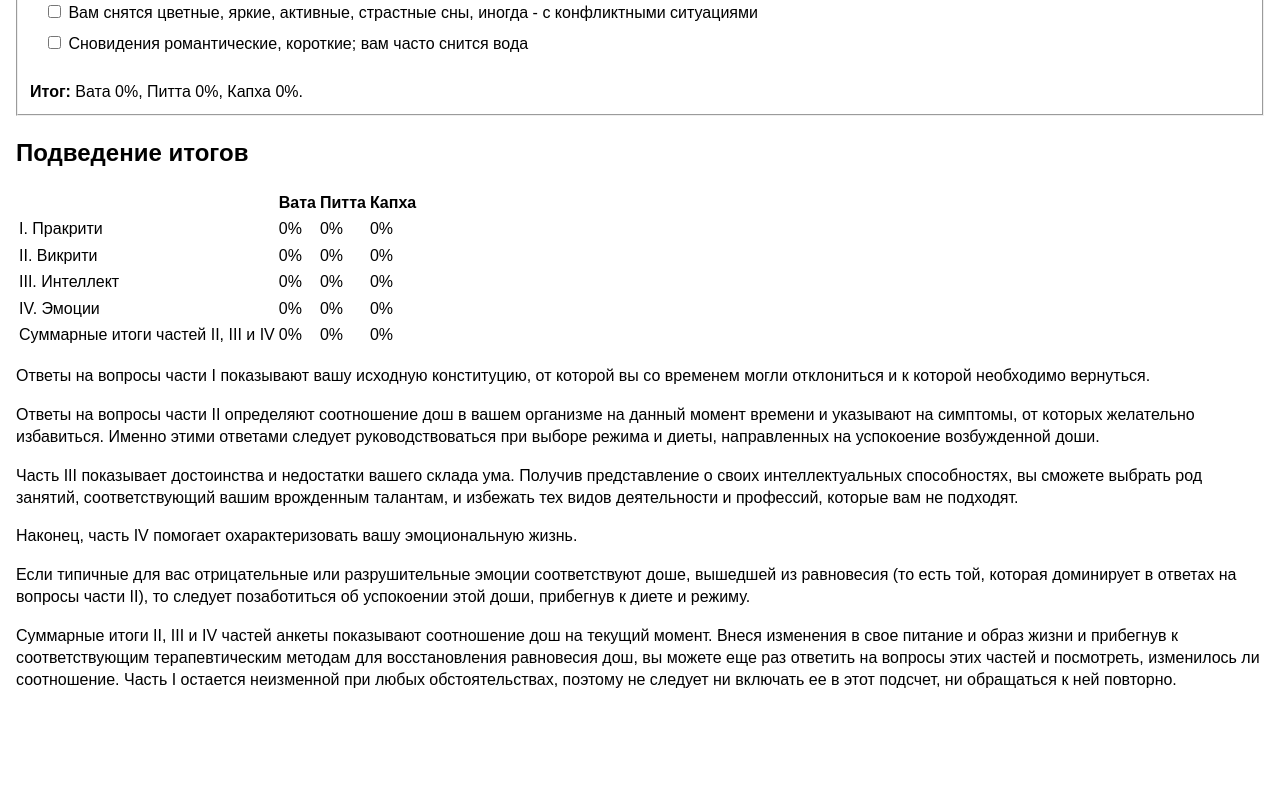
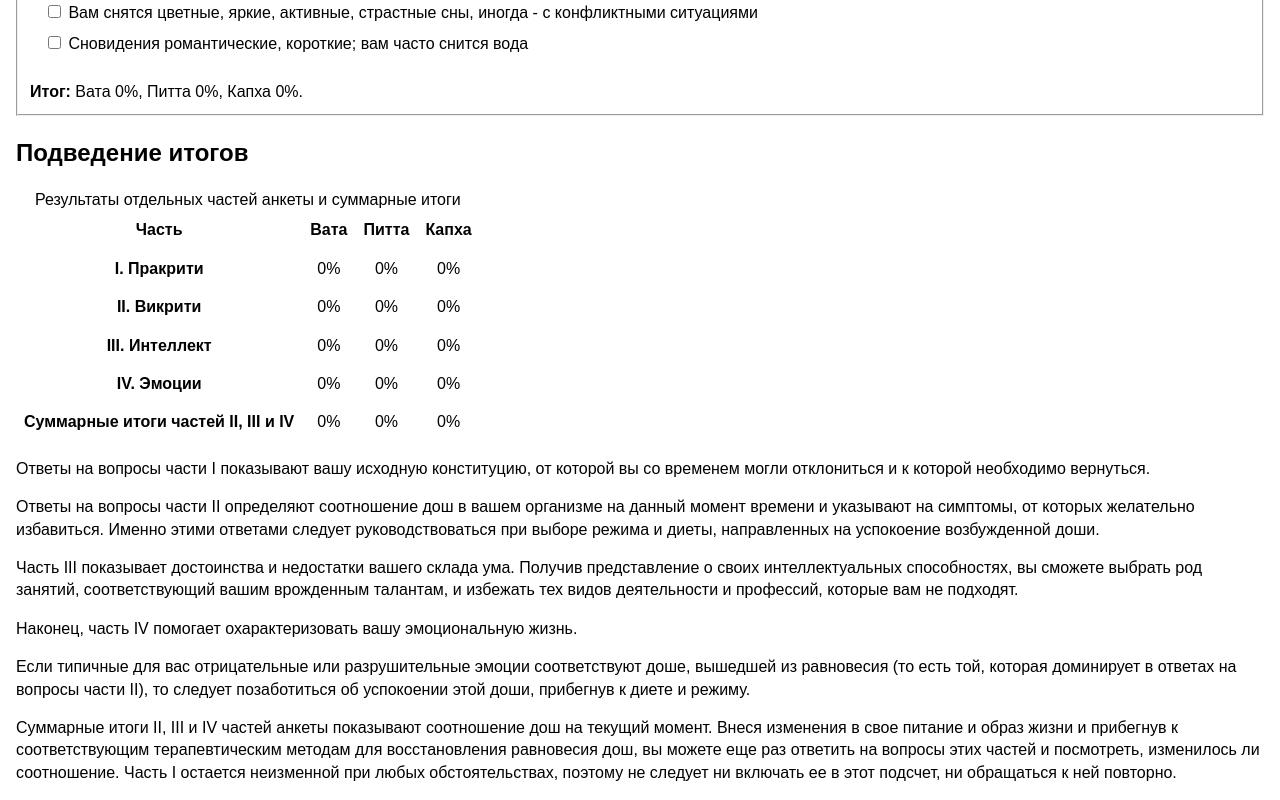
Before and after one commit to kuzmich/constitution-test, a plain HTML site: page constitution-test.html in a window 1280 px wide. Shown: the part 6985-7785 px from the top of the page. Before the commit the page ends 7693 px from the top, so only its background shows below. Drawn offline with Linux system fonts and the light colour scheme.

Commit message:
Добавил стили для таблицы результатов

```diff
--- a/constitution-test.html
+++ b/constitution-test.html
@@ -6,8 +6,8 @@
   <meta http-equiv="X-UA-Compatible" content="IE=edge">
   <meta name="viewport" content="width=device-width, initial-scale=1.0">
   <title>Анкета для определения типа конституции</title>
-  <link rel="stylesheet" href="styles.css?edit=2022-08-16_15-47">
-  <script defer src="results-calculator.js?edit=2022-08-18_11-29"></script>
+  <link rel="stylesheet" href="styles.css?edit=2022-08-18_17-34">
+  <script defer src="results-calculator.js?edit=2022-08-18_17-47"></script>
 </head>
 
 <body>
@@ -651,42 +651,47 @@
 
   <h2 id="results">Подведение итогов</h2>
   <table>
+    <caption>Результаты отдельных частей анкеты и суммарные итоги</caption>
+    <thead>
       <tr>
-      <th></th>
-      <th>Вата</th>
-      <th>Питта</th>
-      <th>Капха</th>
+        <th scope="col">Часть</th>
+        <th scope="col">Вата</th>
+        <th scope="col">Питта</th>
+        <th scope="col">Капха</th>
       </tr>
+    </thead>
+    <tbody>
       <tr id="prakriti-results">
-      <td>I. Пракрити</td>
+        <th scope="row">I. Пракрити</th>
         <td>0%</td>
         <td>0%</td>
         <td>0%</td>
       </tr>
       <tr id="vikriti-results">
-      <td>II. Викрити</td>
+        <th scope="row">II. Викрити</th>
         <td>0%</td>
         <td>0%</td>
         <td>0%</td>
       </tr>
       <tr id="intelligence-results">
-      <td>III. Интеллект</td>
+        <th scope="row">III. Интеллект</th>
         <td>0%</td>
         <td>0%</td>
         <td>0%</td>
       </tr>
       <tr id="emotions-results">
-      <td>IV. Эмоции</td>
+        <th scope="row">IV. Эмоции</th>
         <td>0%</td>
         <td>0%</td>
         <td>0%</td>
       </tr>
       <tr id="summary-totals">
-      <td>Суммарные итоги частей II, III и IV</td>
+        <th scope="row">Суммарные итоги частей II, III и IV</th>
         <td>0%</td>
         <td>0%</td>
         <td>0%</td>
       </tr>
+    </tbody>
   </table>
 
   <p>
--- a/results-calculator.js
+++ b/results-calculator.js
@@ -36,9 +36,9 @@ class ResultsCalculator {
         this.result.innerHTML = resultTemplate;
 
         let cells = document.querySelectorAll(`${this.sectionID}-results td`);
-        cells[1].textContent = `${vata}%`;
-        cells[2].textContent = `${pitta}%`;
-        cells[3].textContent = `${kapha}%`;
+        cells[0].textContent = `${vata}%`;
+        cells[1].textContent = `${pitta}%`;
+        cells[2].textContent = `${kapha}%`;
     }
 }
 
@@ -68,9 +68,9 @@ class SummaryTotalCalculator {
         kapha = Math.round(kapha / this.sectionCalculators.length);
 
         let cells = document.querySelectorAll('#summary-totals td');
-        cells[1].textContent = `${vata}%`;
-        cells[2].textContent = `${pitta}%`;
-        cells[3].textContent = `${kapha}%`;
+        cells[0].textContent = `${vata}%`;
+        cells[1].textContent = `${pitta}%`;
+        cells[2].textContent = `${kapha}%`;
     }
 }
 
@@ -80,3 +80,16 @@ let intelligenceCalc = new ResultsCalculator('#intelligence');
 let emotionsCalc = new ResultsCalculator('#emotions');
 
 new SummaryTotalCalculator([vikritiCalc, intelligenceCalc, emotionsCalc]);
+
+
+// let inputsState = {};
+
+// for (input of document.querySelectorAll('form input')) {
+//     if (input.checked === true) {
+//         inputsState[input.name] = true;
+//     }
+// }
+
+// localStorage.setItem('constitutionFormState', JSON.stringify(inputsState));
+
+// let cfs = JSON.parse(localStorage.getItem('constitutionFormState'));
--- a/styles.css
+++ b/styles.css
@@ -48,3 +48,15 @@ output {
     font: inherit;
     padding: 0.5rem;
 }
+
+table {
+    border-collapse: collapse;
+}
+
+th, td {
+    padding: 0.5rem;
+}
+
+tbody td {
+    text-align: center;
+}
```
Lines whose indentation alone changed are shown as unchanged.
